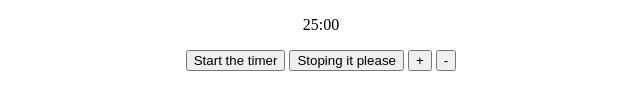
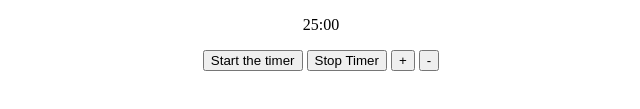
Before and after one commit to gameandwebtester/pomodoro-clock, a plain HTML site: page index.html in a window 1280 px wide. Shown: the part 219-328 px from the top of the page, without its empty margins (319-959 px from the left). Drawn offline with Linux system fonts and the light colour scheme.

Commit message:
Update index.html

```diff
--- a/index.html
+++ b/index.html
@@ -18,7 +18,7 @@
   <h3>Session length</h3>
   <p id="countdown2">25:00</p>
   <button onclick="Start()" id="Start">Start the timer</button>
-  <button id="stop">Stoping it please</button>
+  <button id="stop">Stop Timer</button>
   <button id="incriment">+</button>
   <button id="decrement">-</button>
 </div>
@@ -118,22 +118,6 @@ function Start2(){
 };
 
 
-
-/*function runFunction(){
-  let d = new Date();
-  let goosen = d.getTime();
-  goosen = checkTime(goosen);
-  document.getElementById('countdown').innerHTML = goosen;
-  let t = setTimeout(runFunction, 500);
-}
-
-function checkTime(i){
-  if(i < 10){
-    i = "0" + i
-  }
-  return i;
-}*/
-
 </script>
 
 <style media="screen">
```
